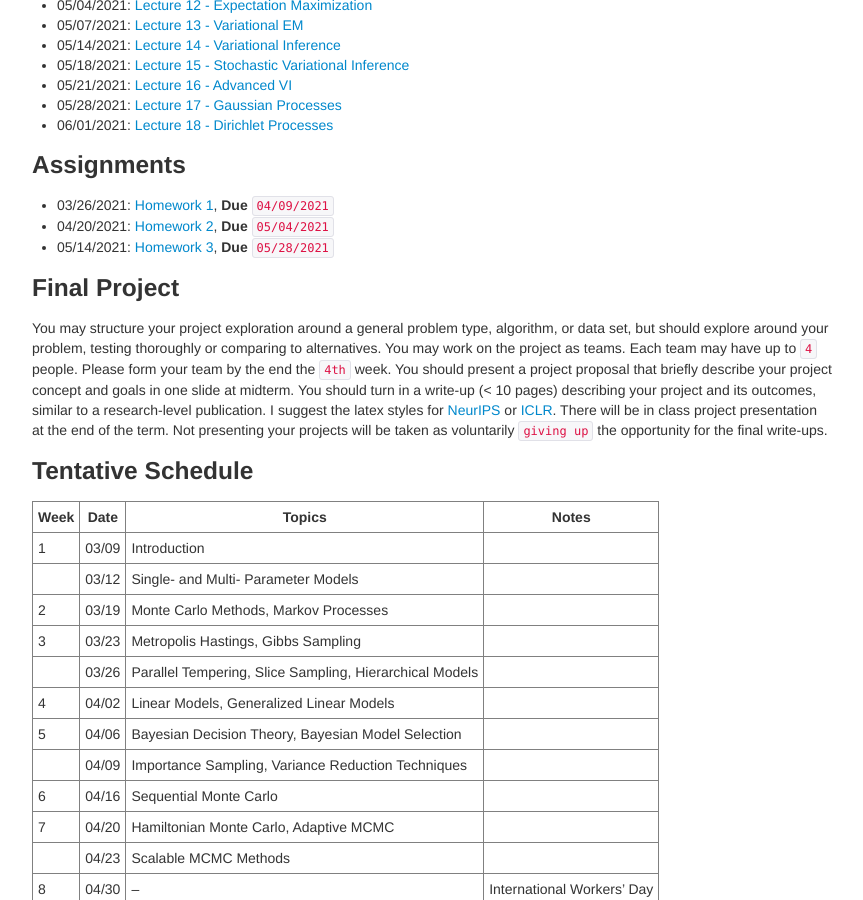
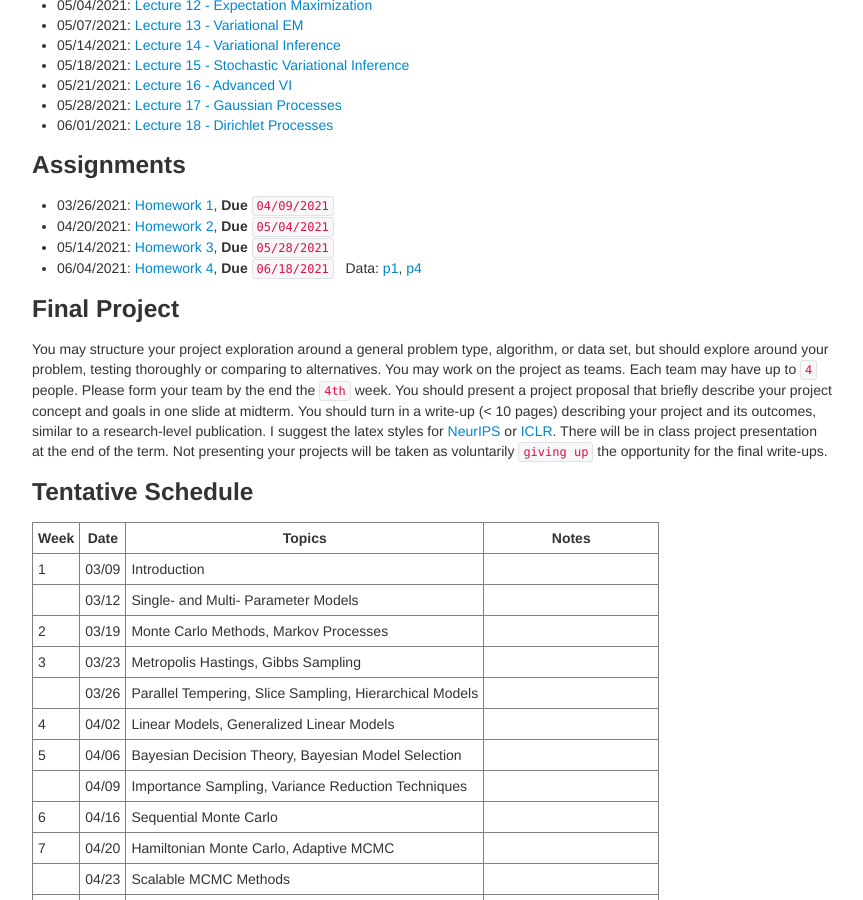
Before and after one commit to zcrabbit/zcrabbit.github.io, a Jekyll site: the page built from courses/btc-s21.md, in a window 1280 px wide and 900 px high, scrolled down 1378 px. Shown: the whole window, without its empty margins (208-1071 px from the left). Built offline with Jekyll 4.4.1, drawn with Linux system fonts in a browser that asks for light colours.

Commit message:
homework 4 out

```diff
--- a/courses/btc-s21.md
+++ b/courses/btc-s21.md
@@ -63,6 +63,7 @@ We will use python during the course. A good Python tutorial is available at <ht
 - 03/26/2021: [Homework 1]({{sites.baseurl}}/static/slides/btc_spring21/hw01.pdf), **Due** `04/09/2021`
 - 04/20/2021: [Homework 2]({{sites.baseurl}}/static/slides/btc_spring21/hw02.pdf), **Due** `05/04/2021`
 - 05/14/2021: [Homework 3]({{sites.baseurl}}/static/slides/btc_spring21/hw03.pdf), **Due** `05/28/2021`
+- 06/04/2021: [Homework 4]({{sites.baseurl}}/static/slides/btc_spring21/hw04.pdf), **Due** `06/18/2021` &nbsp; Data: [p1]({{sites.baseurl}}/static/datasets/btc_hw4_lda_data.p), [p4]({{sites.baseurl}}/static/datasets/btc_hw4_dp_data.npy)
 
 
 ### Final Project
```
Also changed, not shown: 5 other files.
